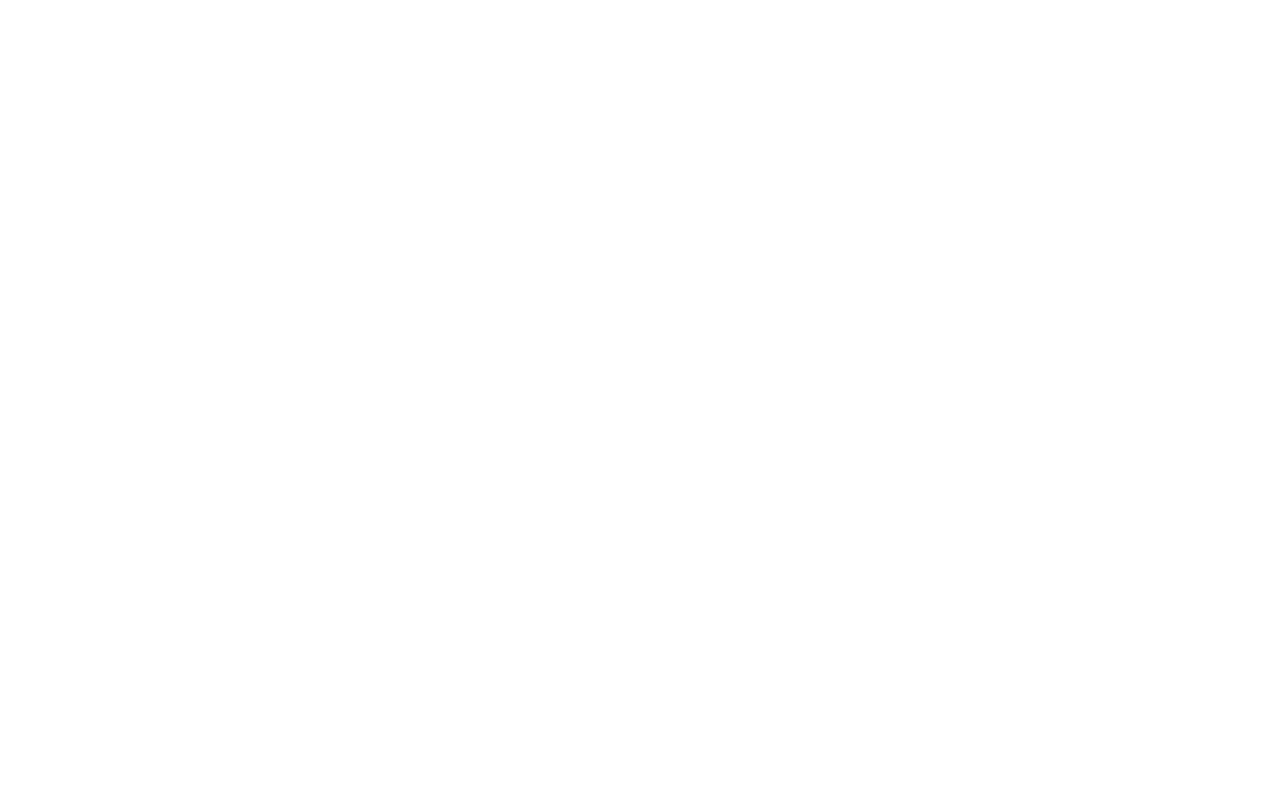
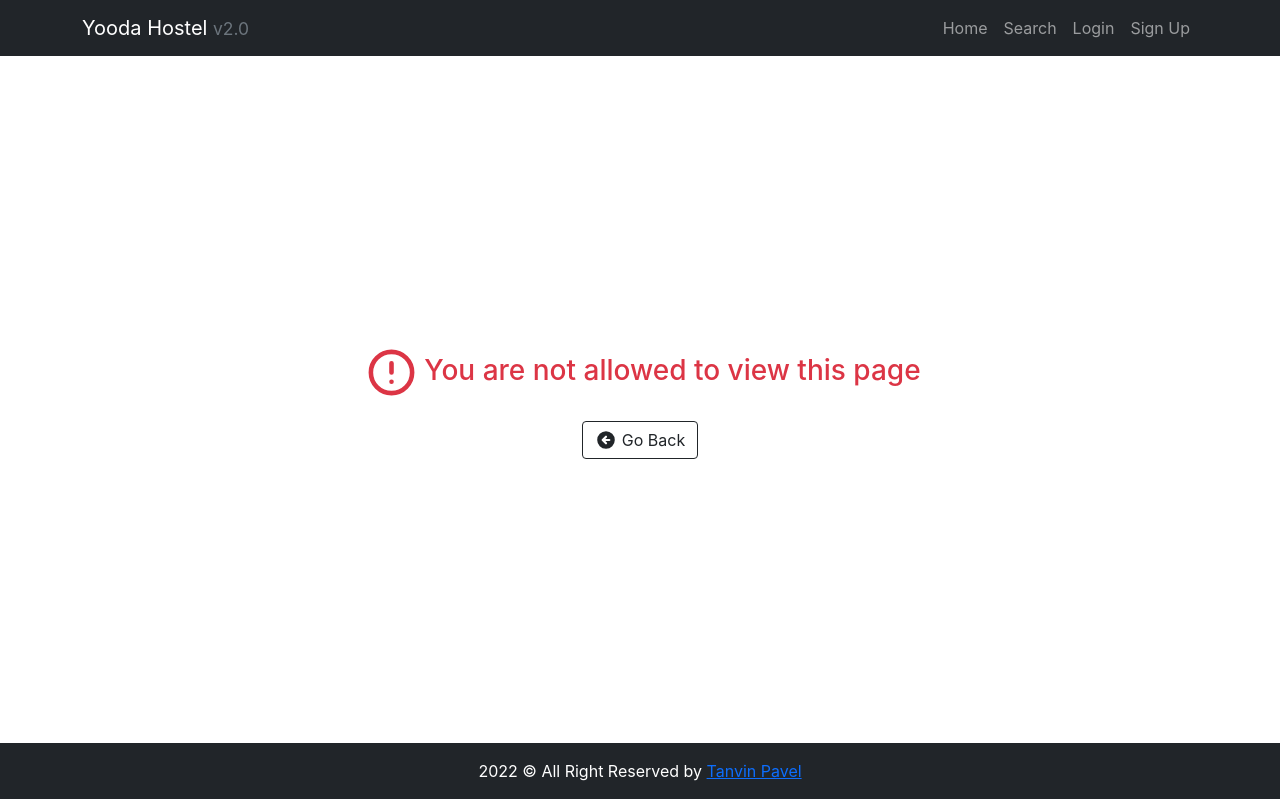
Before and after one commit to tanvinpavel/yooda-hostel-client, a React (Create React App) app: page /unauthorized in a window 1280 px wide. Before the commit this address had no page. Built offline with nearby package versions, Linux system fonts and the light colour scheme.

Commit message:
role base authorization

```diff
--- a/src/App.js
+++ b/src/App.js
@@ -14,12 +14,13 @@ import Login from "./views/Login/Login";
 import Signup from "./views/Signup/Signup";
 import PrivateRoute from "./views/PrivateRoute/PrivateRoute";
 import Layout from "./views/Layout/Layout";
+import NotAllowed from "./views/Unauthorized/NotAllowed";
 
 function App() {
   return (
       <Routes>
         <Route path="/" element={<Layout/>}>
-          {/* public route */}
+{/*                       <== PUBLIC Route ==>                                */}
           <Route path="/" element={<Home/>} />
           <Route path="/home" element={<Navigate to="/" />} />
 
@@ -28,15 +29,19 @@ function App() {
           <Route path="/memo/:id" element={<MonthlyMemo/>} />
           <Route path="/login" element={<Login/>} />
           <Route path="/signup" element={<Signup/>} />
+          <Route path="/unauthorized" element={<NotAllowed/>} />
 
-          {/* private route */}
-          <Route element={<PrivateRoute/>}>
+{/*                       <== PRIVATE Route ==>                                */}
+          <Route element={<PrivateRoute allowRoles={[8274]}/>}>
+            <Route path="/allStudent" element={<AllStudent/>} />
+            <Route path="/student/update/:id" element={<StudentUpdate/>} />
+            <Route path="/addStudent" element={<AddStudent/>} />
+          </Route>
+
+          <Route element={<PrivateRoute allowRoles={[8274, 4397]}/>}>
             <Route path="/addMeal" element={<AddMeal/>} />
             <Route path="/allMeal" element={<AllMeal/>} />
             <Route path="/update/:id" element={<Update/>} />
-            <Route path="/allStudent" element={<AllStudent/>} />
-            <Route path="/student/update/:id" element={<StudentUpdate/>} />
-            <Route path="/addStudent" element={<AddStudent/>} />
           </Route>
         </Route>
       </Routes>
--- a/src/views/AllStudent/AllStudent.js
+++ b/src/views/AllStudent/AllStudent.js
@@ -28,7 +28,7 @@ const AllStudent = () => {
         setStudent(res.data.student);
       })
       .catch(err => console.log(err));
-  }, [student, currentPage, size, reRender, axiosPrivate]);
+  }, [currentPage, size, reRender, axiosPrivate]);
 
   const bulkHandler = (data) => {
     const payload = { ...data, action };
--- a/src/views/Header/Header.js
+++ b/src/views/Header/Header.js
@@ -49,25 +49,27 @@ const Header = () => {
             <div className="navbar-nav  ms-auto">
                 <NavLink to="/home" className={(navInfo) => navInfo.isActive ? 'nav-link active' : 'nav-link'}>Home</NavLink>
                 <NavLink to="/search" className={(navInfo) => navInfo.isActive ? 'nav-link active' : 'nav-link'}>Search</NavLink>
-              <NavLink to="/distributeMeal" className={(navInfo) => navInfo.isActive ? 'nav-link active' : 'nav-link'}>Distribute Meal</NavLink>
-
                 {
-                  !user?.accessToken ? <>
-
-
+                  !user?.accessToken ?
+                  <>
                     <NavLink to='/login' className={(navInfo) => navInfo.isActive ? 'nav-link active' : 'nav-link'}>Login</NavLink>
                     <NavLink to="/signup" className={(navInfo) => navInfo.isActive ? 'nav-link active' : 'nav-link'}>Sign Up</NavLink>
-
-                  </> : <>
+                  </>
+                  :
+                  <>
+                    { user?.roles.find(role => [4397].includes(role)) && <>
+                      <NavLink to="/distributeMeal" className={(navInfo) => navInfo.isActive ? 'nav-link active' : 'nav-link'}>Distribute Meal</NavLink>
 
                       <NavLink to="/addMeal" className={(navInfo) => navInfo.isActive ? 'nav-link active' : 'nav-link'}>Add Meal</NavLink>
 
                       <NavLink to="/allMeal" className={(navInfo) => navInfo.isActive ? 'nav-link active' : 'nav-link'}>All Meal</NavLink>
+                    </> }
 
+                    { user?.roles.find(role => [8274].includes(role)) && <>
                         <NavLink to="/addStudent" className={(navInfo) => navInfo.isActive ? 'nav-link active' : 'nav-link'}>Add Student</NavLink>
 
                         <NavLink to="/allStudent" className={(navInfo) => navInfo.isActive ? 'nav-link active' : 'nav-link'}>All Student</NavLink>
-
+                    </> }
                     <span className="nav-link" style={{'cursor': 'pointer'}} onClick={logoutHandler}>Logout</span>
                   </>
                 }
--- a/src/views/Layout/Layout.js
+++ b/src/views/Layout/Layout.js
@@ -8,7 +8,9 @@ const Layout = () => {
     return (
         <>
             <header><Header/></header>
-            <main className='block-hight'><Outlet/></main>
+            <main className='block-hight'>
+                <Outlet/>
+            </main>
             <footer><Footer/></footer>
         </>
     );
--- a/src/views/Layout/layout.css
+++ b/src/views/Layout/layout.css
@@ -1,3 +1,13 @@
 .block-hight {
   min-height: calc(100vh - 113px);
 }
+.icon{
+  width: 22px;
+  height: 22px;
+  margin-right: 5px;
+}
+.alert-icon{
+  width: 55px;
+  height: 55px;
+  margin: 5px;
+}
--- a/src/views/Login/Login.js
+++ b/src/views/Login/Login.js
@@ -1,7 +1,7 @@
 import {useState} from 'react';
 import InputField from '../InputField/InputField';
 import axios from '../../api/axios';
-import { useNavigate } from 'react-router-dom';
+import { useLocation, useNavigate } from 'react-router-dom';
 import useAuthContext from '../../hooks/useAuthContext';
 
 const Login = () => {
@@ -11,7 +11,9 @@ const Login = () => {
     pass: ''
   });
   const navigate = useNavigate();
+  const location = useLocation();
   const {setUser} = useAuthContext();
+  const from = location?.state?.from?.pathname || '/';
   const [errorMessage, setErrorMessage] = useState(false);
 
   const inputs = [
@@ -48,8 +50,9 @@ const Login = () => {
 
       if(response.data.accessToken){
         setUser(response.data);
+        console.log(response.data);
         localStorage.setItem('isLoggedIn', JSON.stringify(response.data));
-        navigate('/home');
+        navigate(from, {replace: true});
       }
     } catch (error) {
       if(error.response.status === 401){
--- a/src/views/PrivateRoute/PrivateRoute.js
+++ b/src/views/PrivateRoute/PrivateRoute.js
@@ -1,10 +1,15 @@
-import { Navigate, Outlet } from 'react-router-dom';
+import { Navigate, Outlet, useLocation } from 'react-router-dom';
 import useAuthContext from '../../hooks/useAuthContext';
 
-const PrivateRoute = () => {
+const PrivateRoute = ({allowRoles}) => {
     const {user} = useAuthContext();
+    const location = useLocation();
 
-    return  user?.accessToken ? <Outlet/> : <Navigate to='/login' />
+    return  user?.roles?.find(role => allowRoles.includes(role))
+        ? <Outlet/>
+        : user?.accessToken
+            ?  <Navigate to='/unauthorized' state={{from: location}} replace />
+            : <Navigate to='/login' state={{from: location}} replace />
 };
 
 export default PrivateRoute;
--- a/src/views/Signup/Signup.js
+++ b/src/views/Signup/Signup.js
@@ -70,6 +70,7 @@ const Signup = () => {
       });
 
       if(response.data.accessToken){
+        console.log(response.data);
         setUser(response.data);
         localStorage.setItem('isLoggedIn', JSON.stringify(response.data));
         navigate('/home', {replace: true});
--- /dev/null
+++ b/src/views/Unauthorized/NotAllowed.js
@@ -0,0 +1,23 @@
+import React from 'react';
+import { useNavigate } from 'react-router-dom';
+
+const NotAllowed = () => {
+    const navigate = useNavigate();
+    return (
+        <div className='block-hight d-flex justify-content-center align-items-center text-danger'>
+            <div className="">
+                <h3><span>
+                <svg xmlns="http://www.w3.org/2000/svg" className="alert-icon" fill="none" viewBox="0 0 24 24" stroke="currentColor" strokeWidth={2}>
+                    <path strokeLinecap="round" strokeLinejoin="round" d="M12 8v4m0 4h.01M21 12a9 9 0 11-18 0 9 9 0 0118 0z" />
+                </svg>
+                    </span>You are not allowed to view this page</h3>
+                <button className='btn btn-outline-dark mt-3 d-flex align-items-center mx-auto' onClick={() => navigate(-1, {replace: true})}>
+                <svg xmlns="http://www.w3.org/2000/svg" className="icon" viewBox="0 0 20 20" fill="currentColor">
+                <path fillRule="evenodd" d="M10 18a8 8 0 100-16 8 8 0 000 16zm.707-10.293a1 1 0 00-1.414-1.414l-3 3a1 1 0 000 1.414l3 3a1 1 0 001.414-1.414L9.414 11H13a1 1 0 100-2H9.414l1.293-1.293z" clipRule="evenodd" />
+                </svg> Go Back</button>
+            </div>
+        </div>
+    );
+};
+
+export default NotAllowed;
```
Lines whose indentation alone changed are shown as unchanged.
